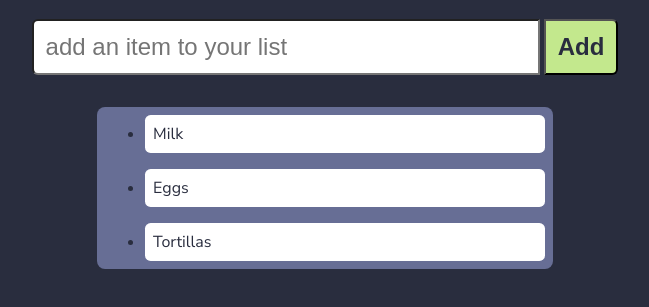
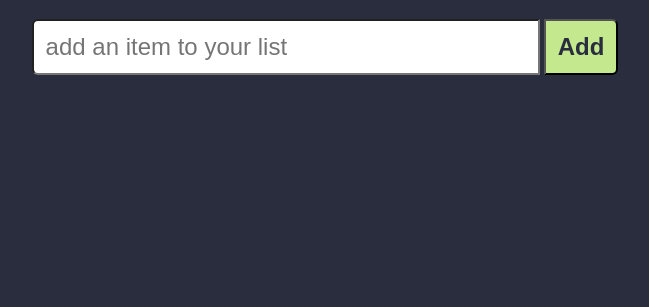
Before and after one commit to jrbanda1/My-Grocery-List-Web-App, a website built with Vite: page index.html in a window 1280 px wide. Shown: the part 75-382 px from the top of the page, without its empty margins (315-964 px from the left). Built offline with nearby package versions, Linux system fonts and the light colour scheme.

```diff
--- a/index.html
+++ b/index.html
@@ -23,10 +23,6 @@
         placeholder="add an item to your list">
         <button id="addBtn" type ="submit">Add</button>
     </form>
-    <ul id="groceryList">
-        <li class="groceryItem">Milk</li>
-        <li class="groceryItem">Eggs</li>
-        <li class="groceryItem">Tortillas</li>
-    </ul>
+    <ul id="groceryList"></ul>
 </body>
 </html>
```
